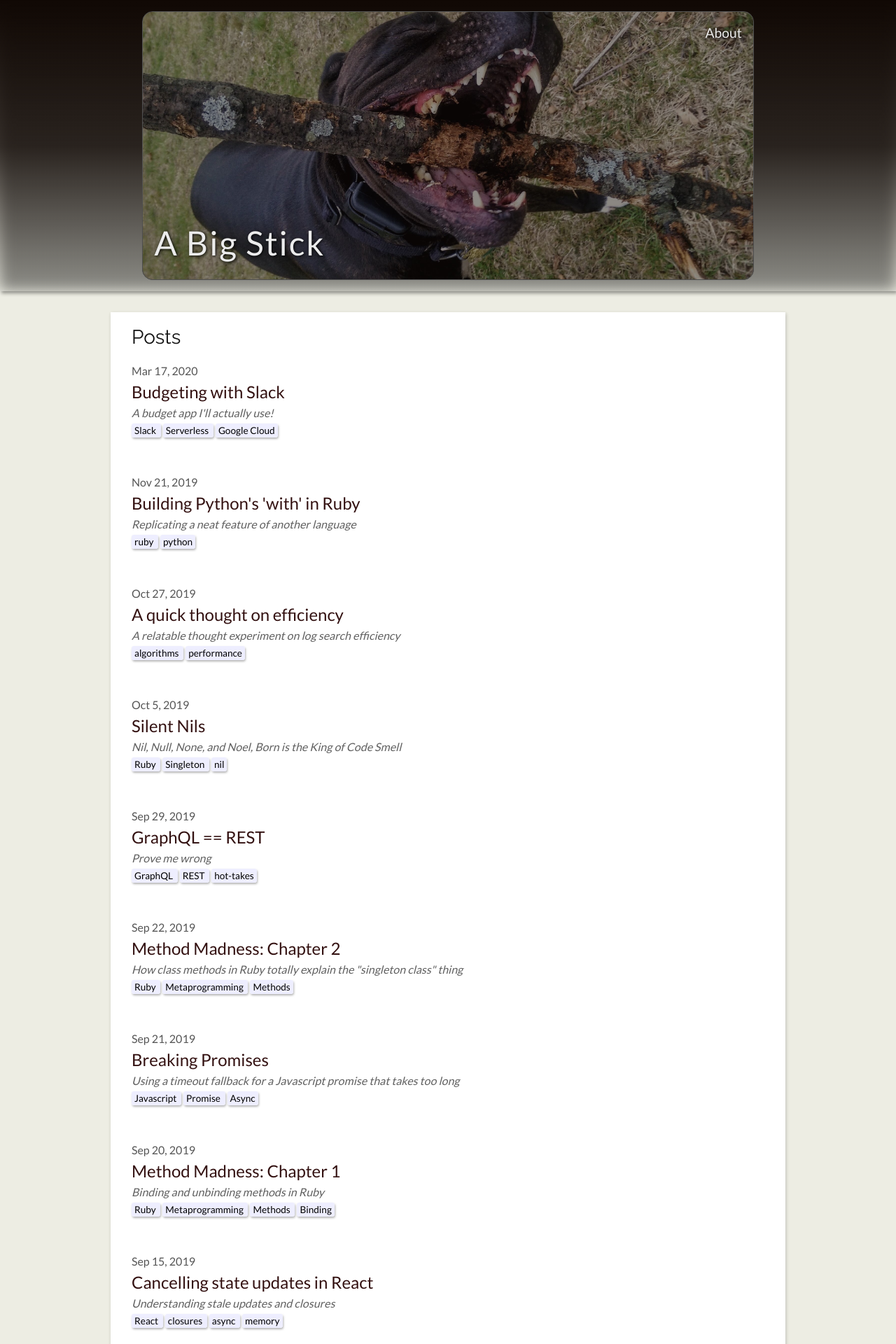
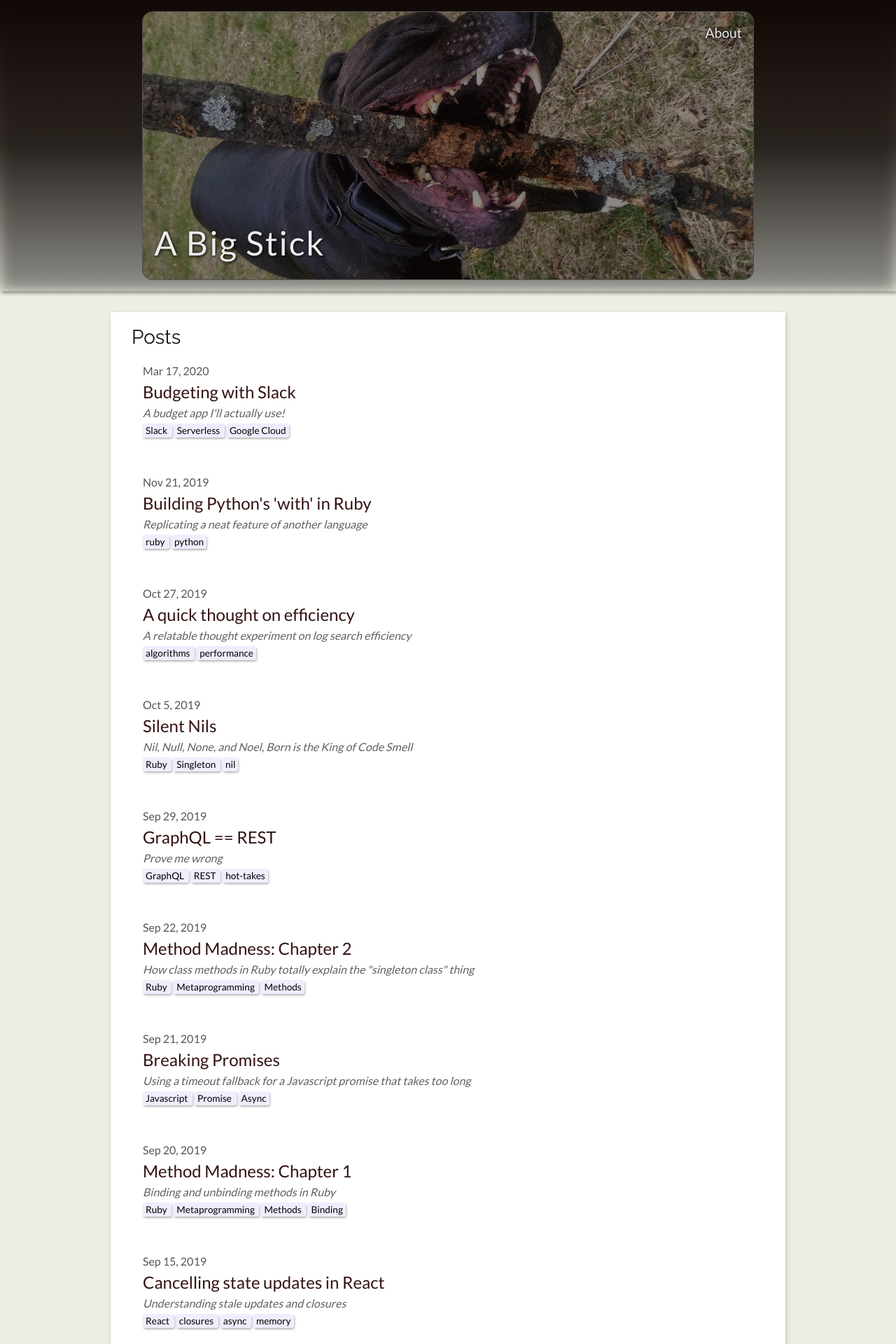
Before and after one commit to ozydingo/abigstick, a Jekyll site: the page built from index.md, in a window 1280 px wide. Shown: the top 1920 px of the page at 70% size. Built offline with Jekyll 4.4.1, drawn with Linux system fonts in a browser that asks for light colours; nearby versions of some CDN libraries; library files that are not in the unit come from our copies.

Commit message:
Add margin to li items in posts

```diff
--- a/_sass/post.scss
+++ b/_sass/post.scss
@@ -60,3 +60,7 @@
     }
   }
 }
+
+li {
+  margin-left: 1em;
+}
```
